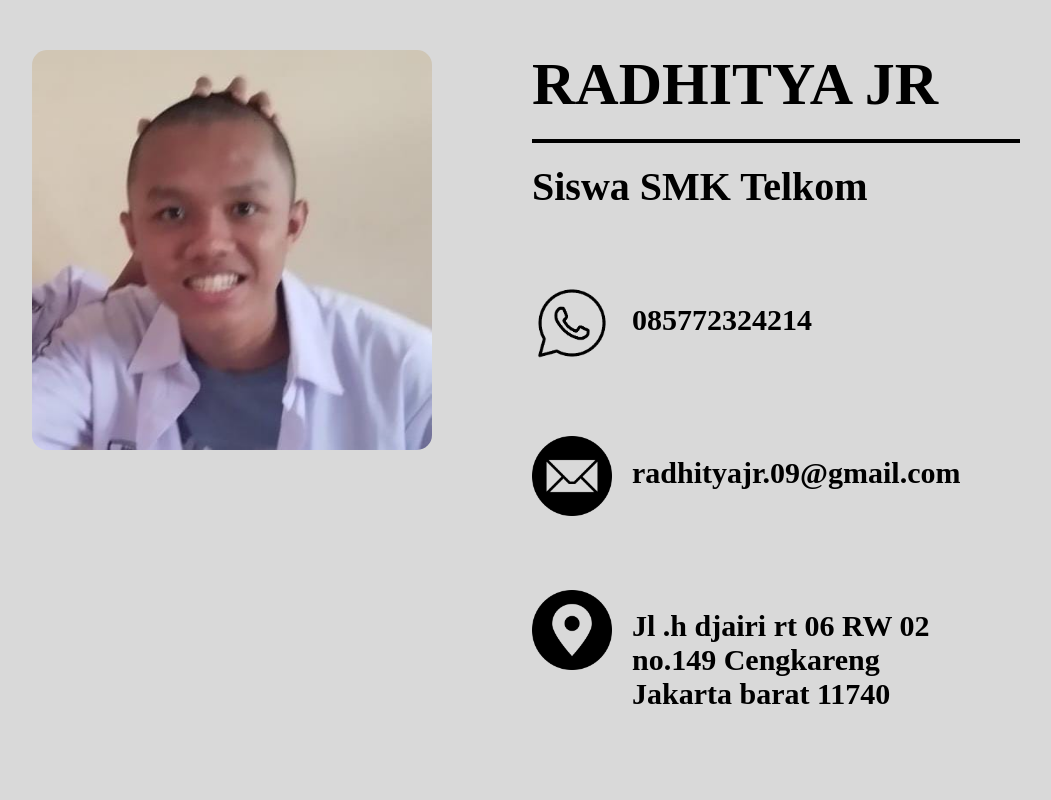
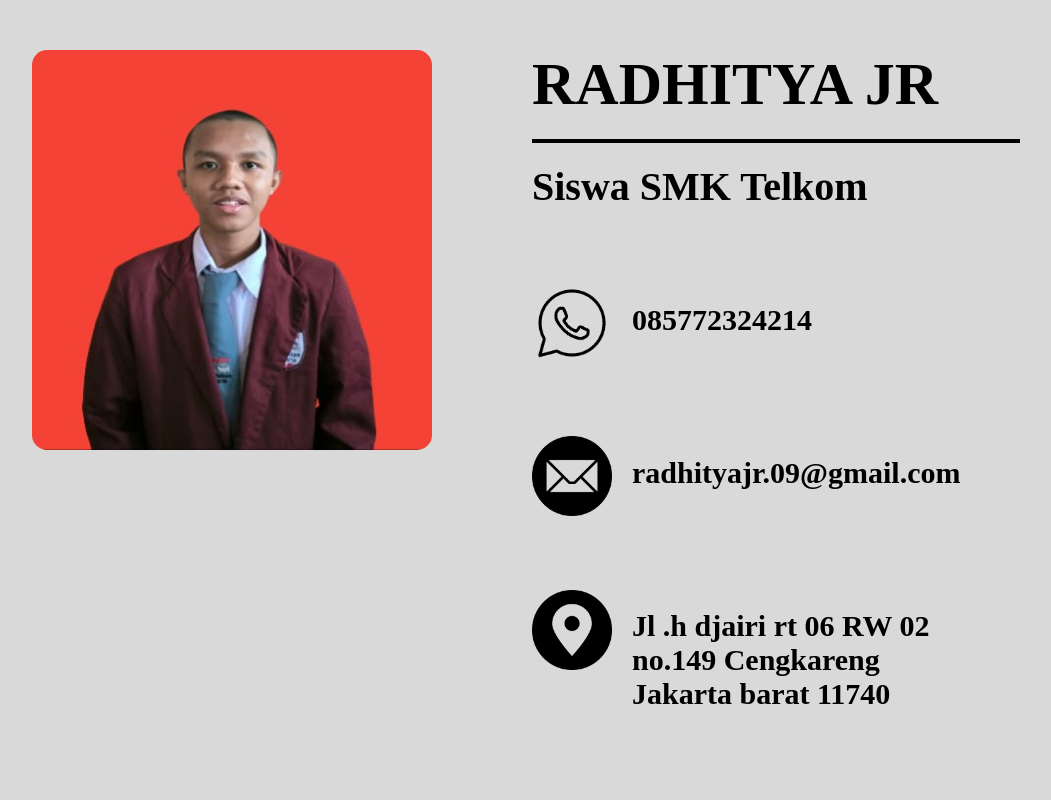
Before and after one commit to radhityaJr/radhit.github.io, a plain HTML site: page CV.html in a window 1280 px wide. Shown: the top 800 px of the page, without its empty margins (210-1261 px from the left). Drawn offline with Linux system fonts and the light colour scheme.

Commit message:
mengganti image dengan image yang lain

```diff
--- a/CV.html
+++ b/CV.html
@@ -10,7 +10,7 @@
     <div class="header">
       <div class="image">
         <img
-          src="WhatsApp Image 2024-02-17 at 23.59.21_3b4c2319.jpg"
+          src="WhatsApp Image 2024-02-22 at 12.37.14_c12aa783.jpg"
           width="400"
           height="400"
           style="border-radius: 15px"
```
Also changed, not shown: WhatsApp Image 2024-02-17 at 23.59.21_3b4c2319.jpg (deleted), WhatsApp Image 2024-02-22 at 12.37.14_c12aa783.jpg (added).
